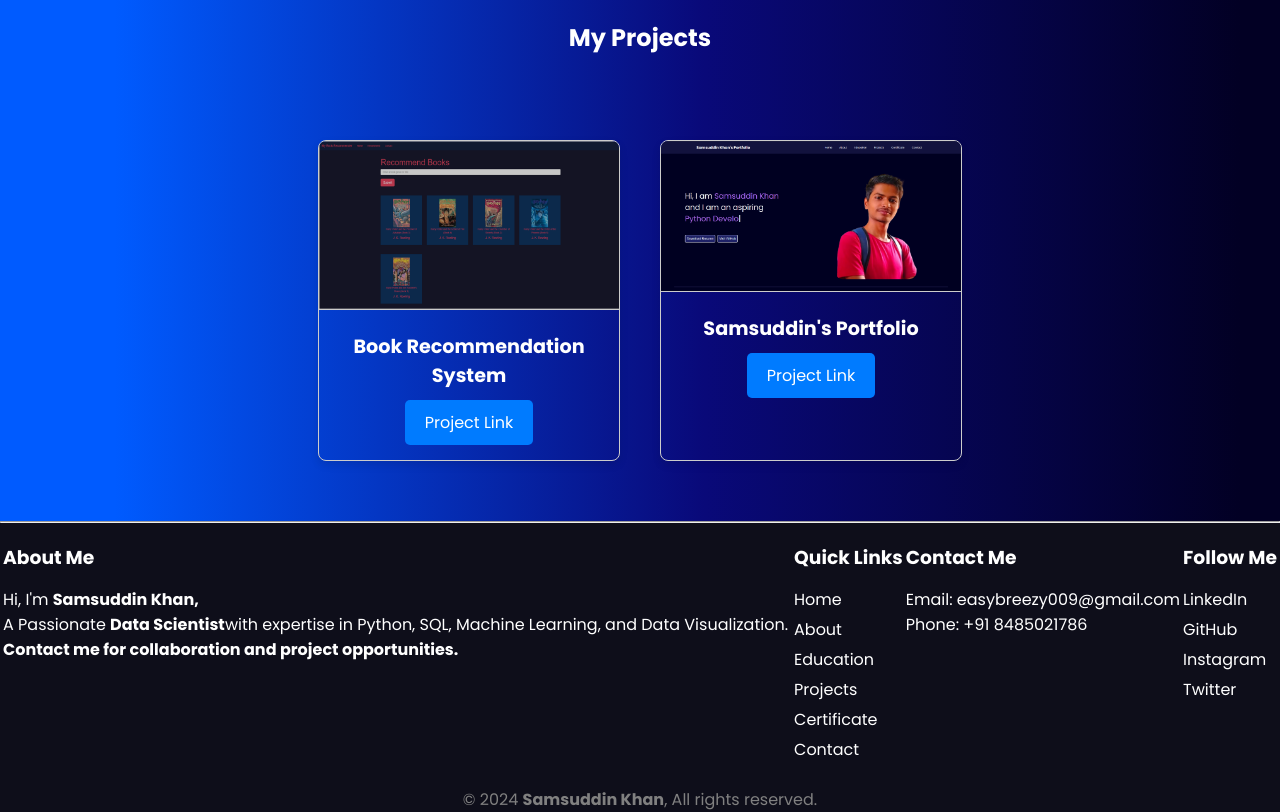
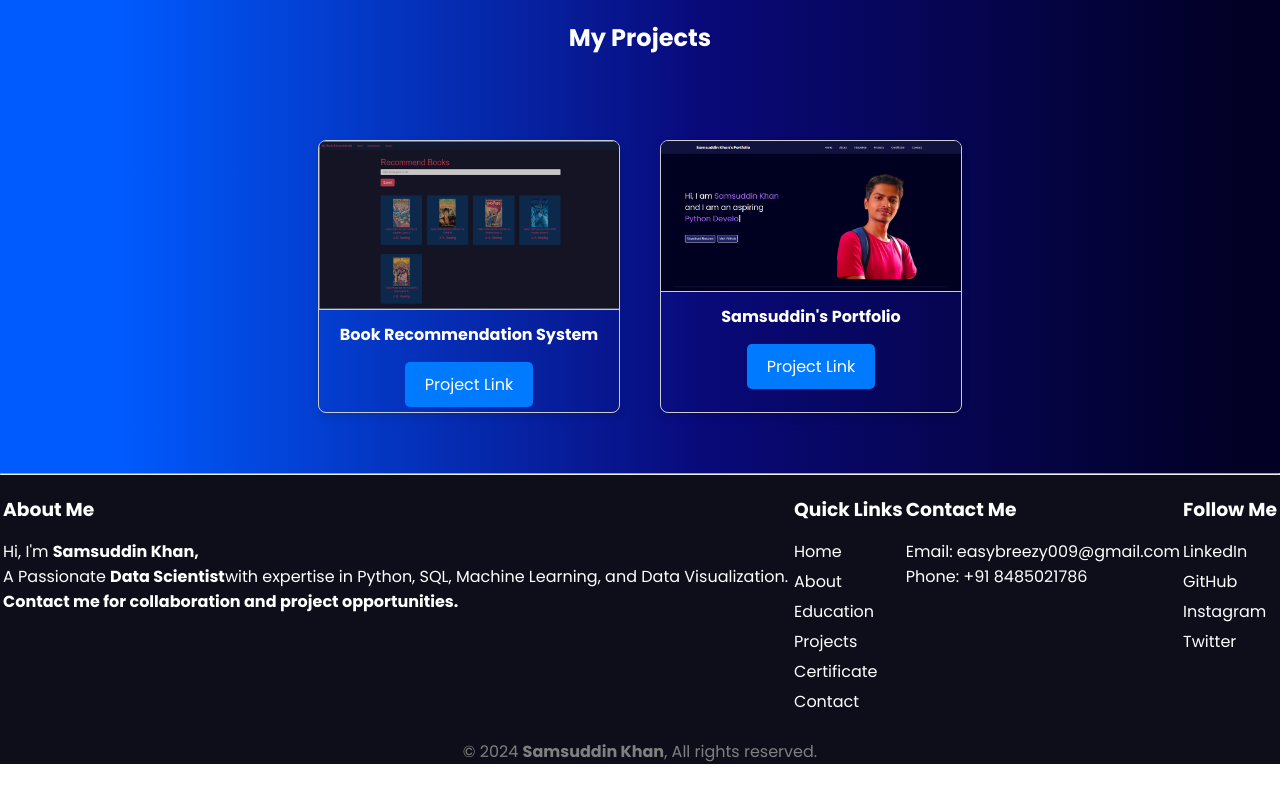
Before and after one commit to Samsuddin11/Portfolio-Website, a plain HTML site: page Material/project.html in a window 1280 px wide. Shown: the part 80-892 px from the top of the page. After the commit the page ends 844 px from the top, so only its background shows below. Drawn offline with Linux system fonts and the light colour scheme.

Commit message:
project.html

```diff
--- a/Material/project.html
+++ b/Material/project.html
@@ -10,6 +10,22 @@
     <link href="https://fonts.googleapis.com/css2?family=Poppins:wght@400;700&display=swap" rel="stylesheet">
     <link rel="stylesheet" type="text/css" href="./styles.css">
     <link rel="shortcut icon" type="image/x-icon" href="../Resource/profile.png">
+    <style>
+        /* General Reset */
+        .project-card img {
+            width: 100%; /* Ensure image fits card width */
+            height: auto; /* Maintain aspect ratio */
+            border-bottom: 1px solid #ccc;
+        }
+        .project-details {
+            padding: 5px;
+        }
+        .project-details h3 {
+            margin-bottom: 15px;
+            font-size: 1em;
+            color: #ffffff;
+        }
+    </style>
 </head>
 
 <body>
```
